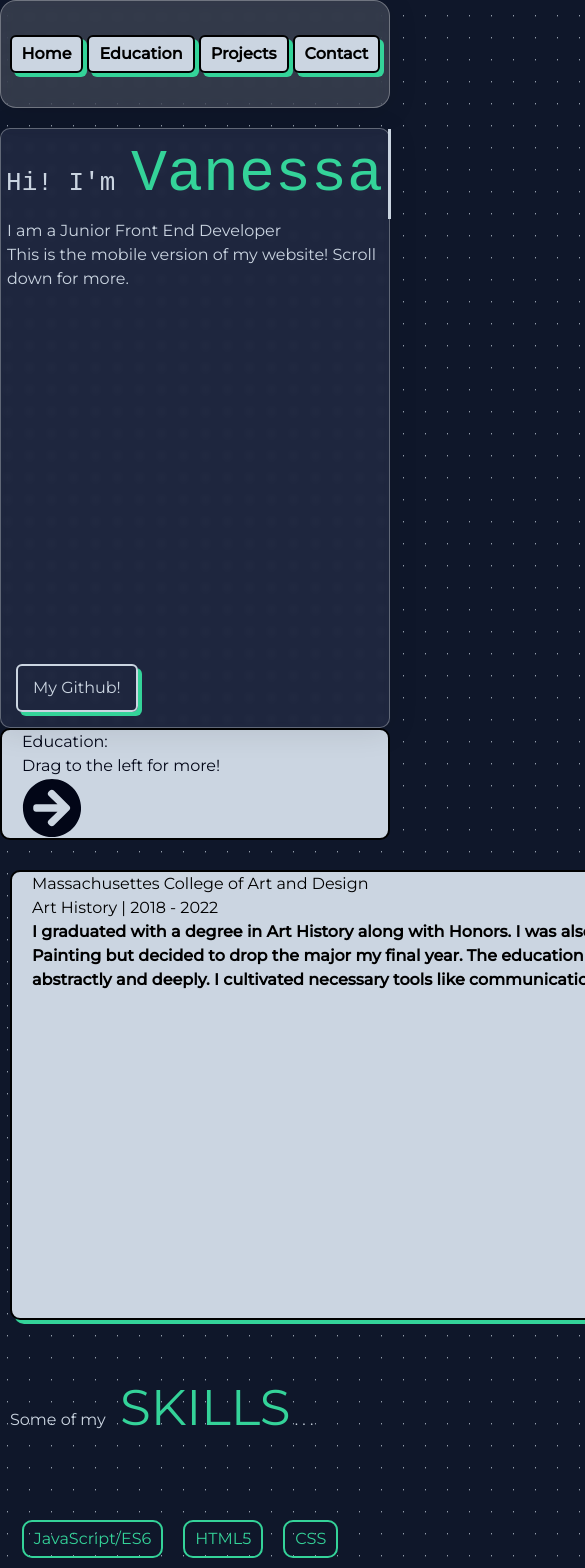
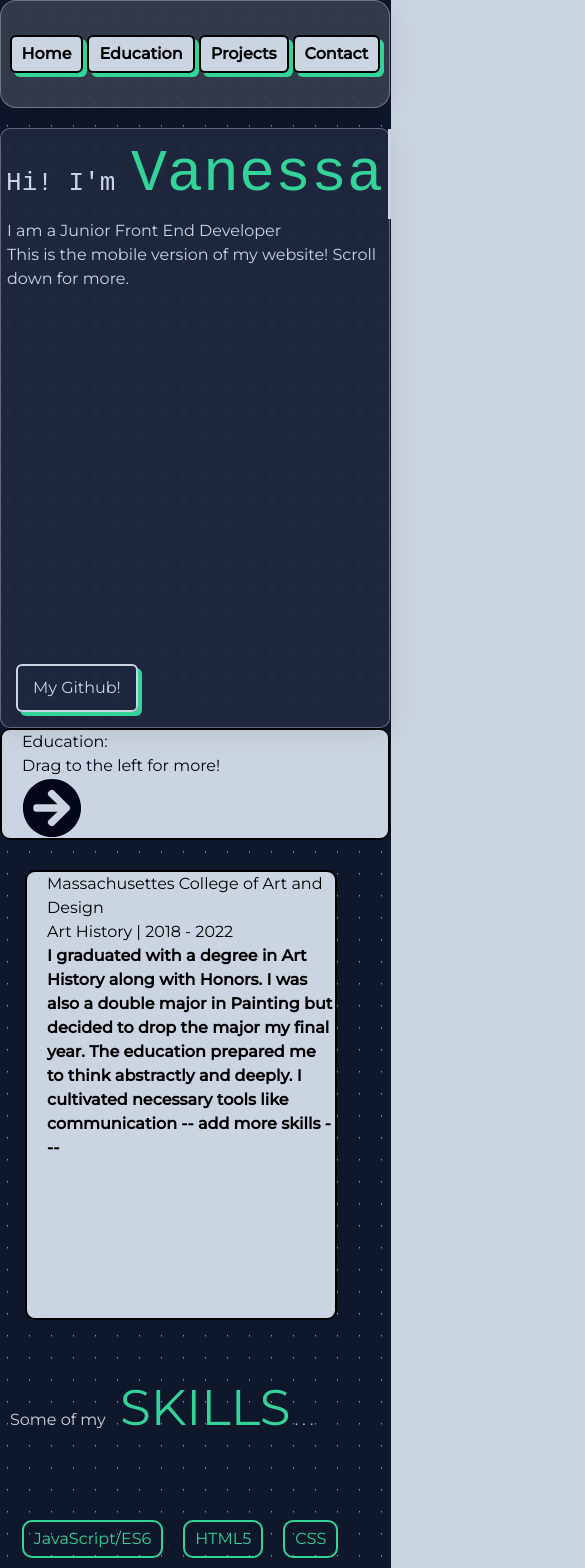
Before and after one commit to escavanessa/Portfolio, a React (Vite) app: page / in a window 390 px wide. Shown: the top 1568 px of the page, 585 px wide, since content can reach past the window. Built offline with nearby package versions, Linux system fonts and the light colour scheme.

Commit message:
sort of fixed swiper?

```diff
--- a/Components/Art/Art.css
+++ b/Components/Art/Art.css
@@ -19,17 +19,15 @@
 
 
 
-    @media all and (max-width:480px){
-        .Swiper-left{
-          width: 480px;
-        }
-
-      }
-
 
     @media all and (max-width:768px){
         .Swiper-left{
-          width: 768px;
+          overflow: hidden;
+          width: 90vw;
         }
+        .art-img{
+          height: 100%;
+          width: 100%;
+      }
 
       }
--- a/Components/Art/Art.jsx
+++ b/Components/Art/Art.jsx
@@ -19,14 +19,14 @@ const Art = () => {
             <div className='Art-container'>
                 <div className='Swiper-left'>
                     <Swiper
-                        spaceBetween={50}
+                        spaceBetween={0}
                         slidesPerView={1}
                         onSlideChange={() => console.log('slide change')}
                         onSwiper={(swiper) => console.log(swiper)}
                         breakpoints={{
                             // when window width is >= 640px
                             640: {
-                              width: 480,
+                              width: 640,
                               slidesPerView: 1,
                             },
                             // when window width is >= 768px
--- a/Components/Education/Education.css
+++ b/Components/Education/Education.css
@@ -71,34 +71,21 @@
         width: 100%;
         box-shadow: none;
     }
-    .swiper-container{
-      width: 480px;
+    .swiperSlide{
+        box-shadow: none;
     }
-
-    .swiper{
-        width: 480px;
-    }
-
-    .swiperSlide{
-        width: 480px;
-    }
-
-  }
+}
 
 
 @media all and (max-width:768px){
     .swiper-container{
-      width: 768px;
+        overflow: hidden;
+        width: 90vw;
     }
-
-    .swiper{
-        width: 768px;
+    .swiper-slide{
+        width: 80vw !important;
+        margin-left: 15px;
     }
-
-    .swiperSlide{
-        width: 768px;
-    }
-
   }
 
   @media all and (max-width:1028px) and (min-width:481px){
--- a/Components/Education/Education.jsx
+++ b/Components/Education/Education.jsx
@@ -25,10 +25,6 @@ const Education = () => {
             onSwiper={(swiper) => console.log(swiper)}
             breakpoints={{
               // when window width is >= 640px
-              640: {
-                width: 480,
-                slidesPerView: 1,
-              },
               // when window width is >= 768px
               768: {
                 width: 768,
```
